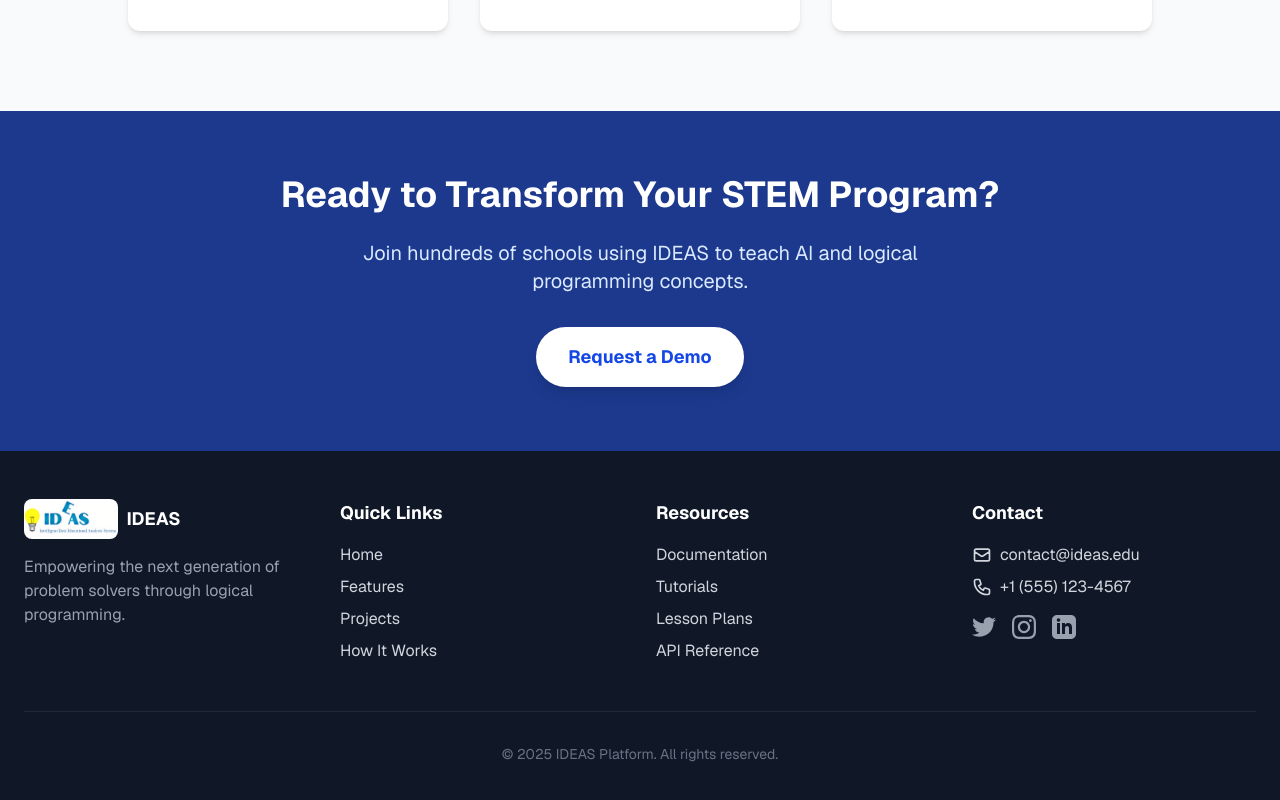
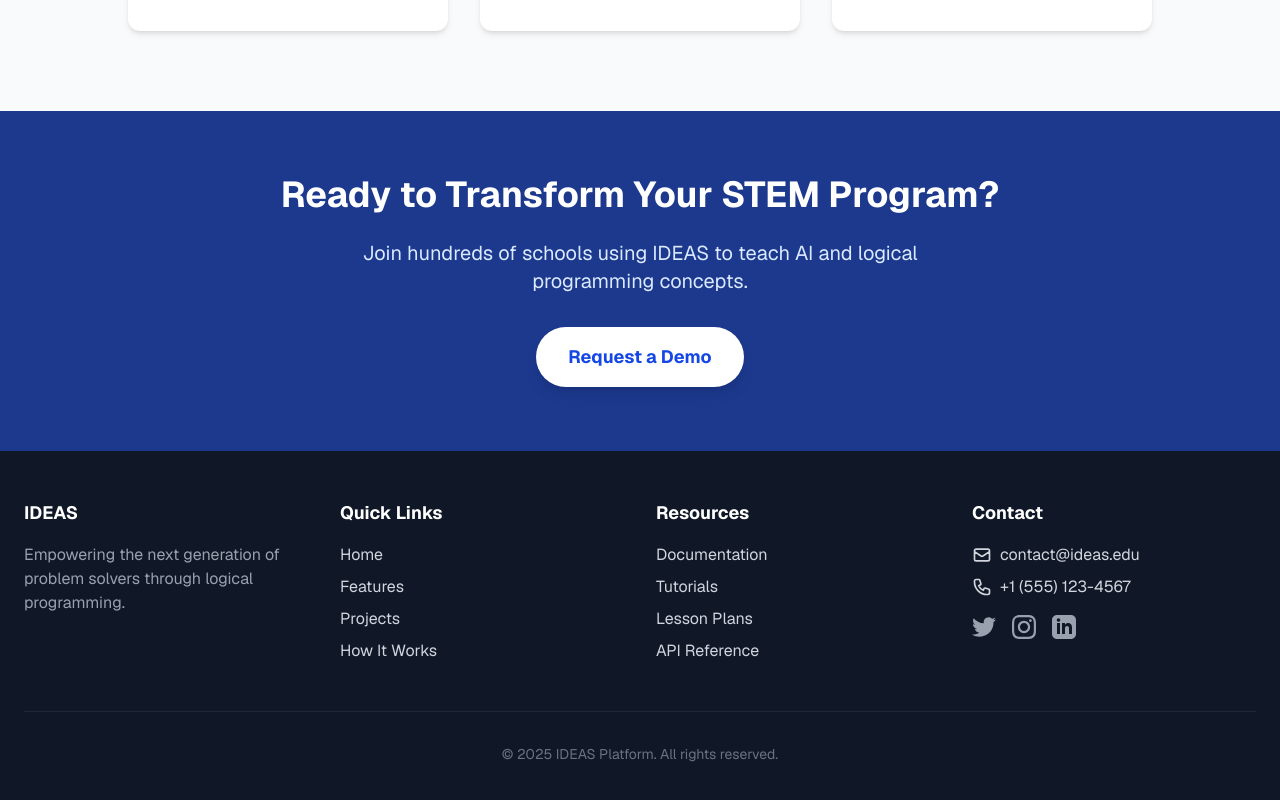
Before and after one commit to MagdalenaMaglizhanova/prolog-chat-app, a Next.js app: page / in a window 1280 px wide. Shown: the part 2903-3703 px from the top of the page. Built offline with nearby package versions, Linux system fonts and the light colour scheme.

Commit message:
Update page.tsx

```diff
--- a/src/app/page.tsx
+++ b/src/app/page.tsx
@@ -367,7 +367,6 @@ export default function Home() {
           <div className="grid md:grid-cols-4 gap-8">
             <div>
               <div className="flex items-center space-x-2 mb-4">
-                <img src="/logo.png" alt="IDEAS Logo" className="h-10 w-auto rounded-lg" />
                 <span className="text-white font-bold text-lg">IDEAS</span>
               </div>
               <p className="text-gray-400">
```
